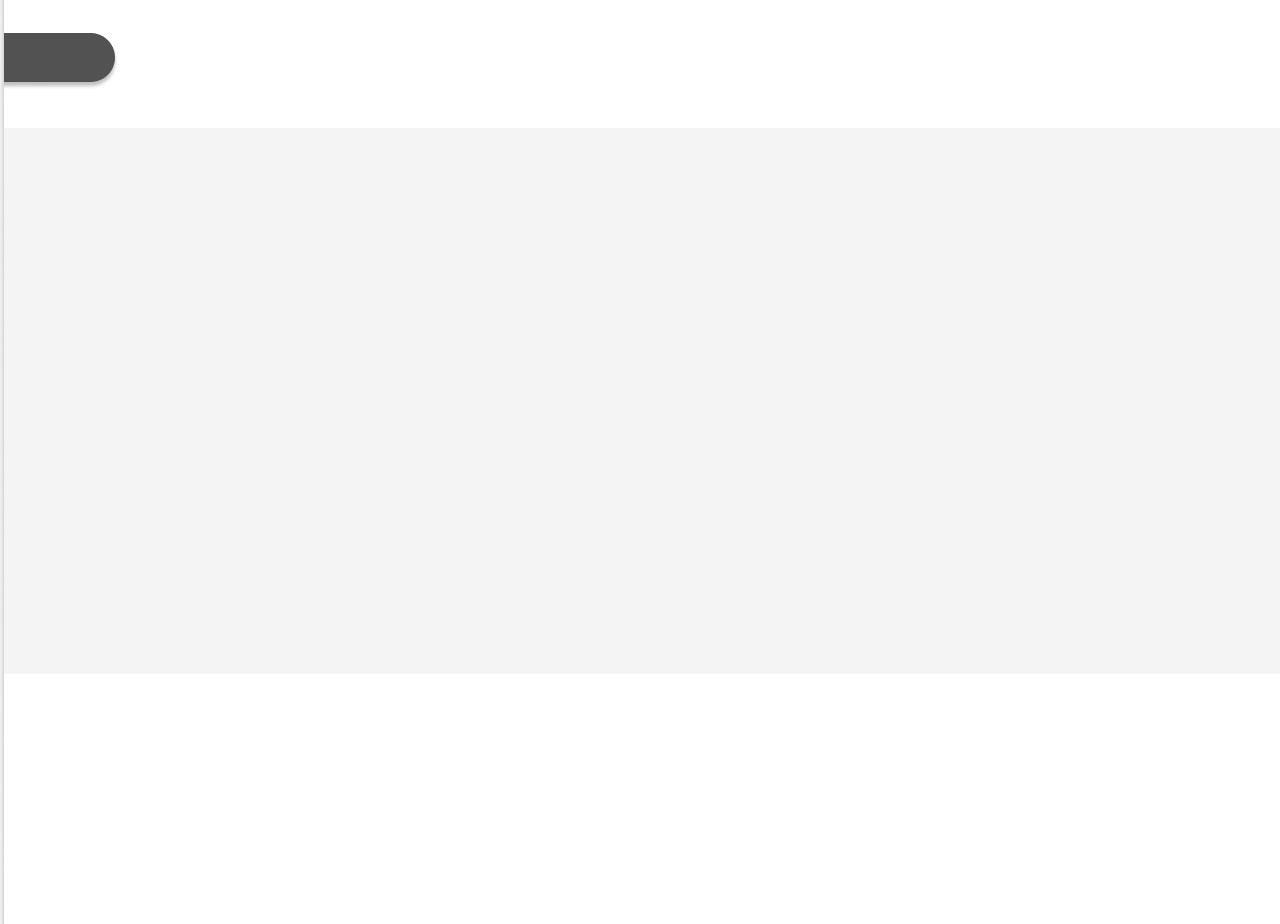
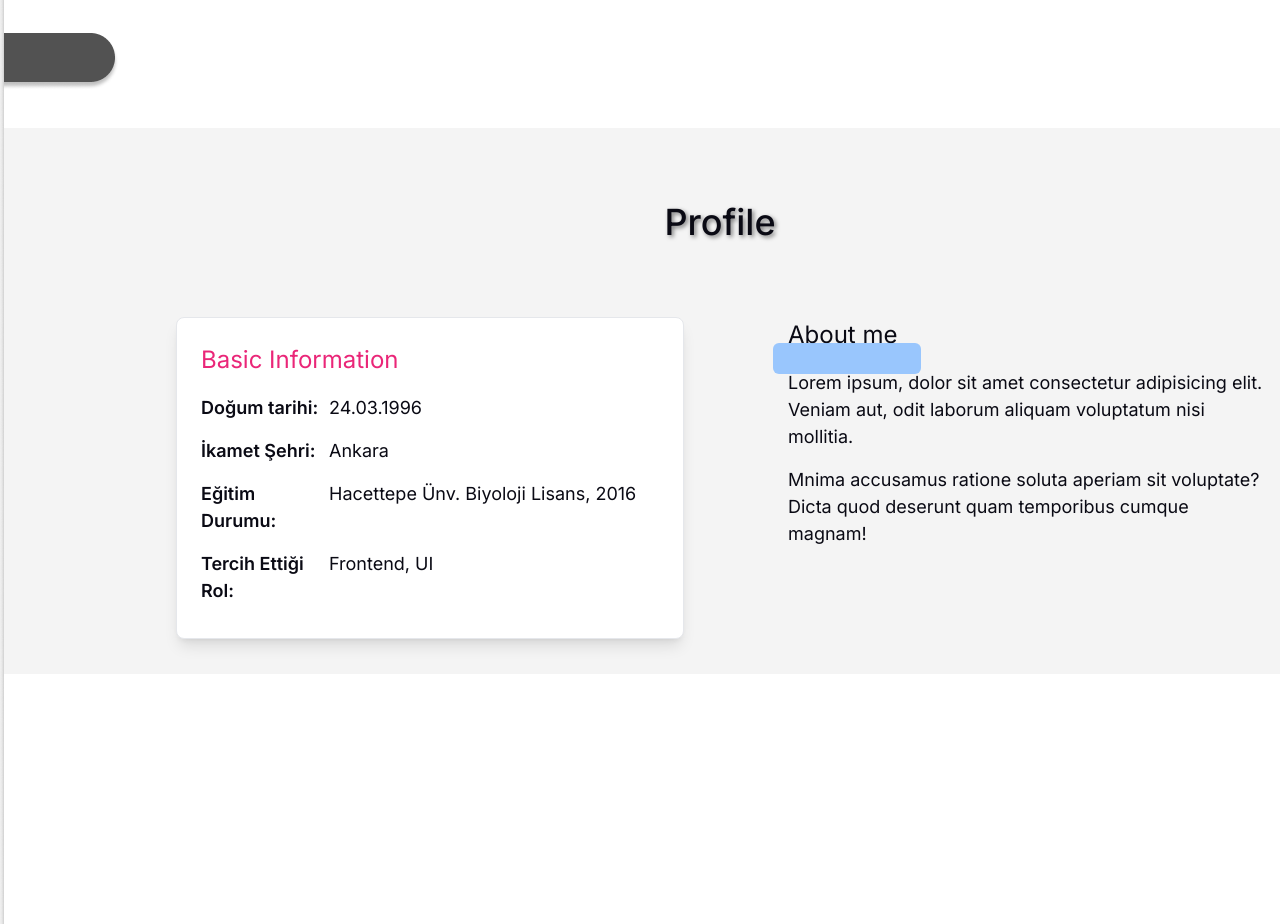
Before and after one commit to Bardsun0/FSWeb-Frontend-Challenge, a React (Vite) app: page / in a window 1280 px wide. Shown: the part 1100-2024 px from the top of the page. Built offline with nearby package versions, Linux system fonts and the light colour scheme.

Commit message:
Profile component added

```diff
--- a/src/App.jsx
+++ b/src/App.jsx
@@ -1,4 +1,5 @@
 import BGHero from "./components/BGHero";
+import Profile from "./components/Profile";
 import Skills from "./components/Skills";
 
 function App() {
@@ -6,6 +7,7 @@ function App() {
     <div className="App w-[1440px] h-[3094px] mx-auto drop-shadow-2xl">
       <BGHero />
       <Skills />
+      <Profile />
       {/* Diğer componentler buraya eklenecek */}
     </div>
   );
--- a/src/components/Profile.jsx
+++ b/src/components/Profile.jsx
@@ -1,9 +1,50 @@
-import React from 'react'
-
 function Profile() {
   return (
-    <div>Profile</div>
-  )
+    <div className="w-[1440px] h-[546px] font-inter text-custom-black px-[176px] py-[68px]">
+      <p className="text-[36px] text-shadow-custom font-medium mb-[68px] text-center">
+        Profile
+      </p>
+      <div className="flex justify-between space-x-8">
+        <div className="w-[508px] h-[322px] text-[18px] bg-white shadow-lg rounded-lg p-6 border border-gray-200">
+          <h2 className="text-[24px] text-custom-pink1 mb-4">
+            Basic Information
+          </h2>
+          <div className="space-y-4">
+            <div className="flex">
+              <span className="font-semibold w-32">Doğum tarihi:</span>
+              <span>24.03.1996</span>
+            </div>
+            <div className="flex">
+              <span className="font-semibold w-32">İkamet Şehri:</span>
+              <span>Ankara</span>
+            </div>
+            <div className="flex">
+              <span className="font-semibold w-32">Eğitim Durumu:</span>
+              <span>Hacettepe Ünv. Biyoloji Lisans, 2016</span>
+            </div>
+            <div className="flex">
+              <span className="font-semibold w-32">Tercih Ettiği Rol:</span>
+              <span>Frontend, UI</span>
+            </div>
+          </div>
+        </div>
+        <div className="w-[476px] h-[241px]">
+          <h2 className="text-[24px] mb-4">About me</h2>
+          <div className="relative mb-4">
+            <div className="absolute bottom-[-5px] left-[-15px] w-[148px] h-[31px] bg-custom-lightblue bg-opacity-80 rounded-md"></div>
+          </div>
+          <p className="text-[18px]">
+            Lorem ipsum, dolor sit amet consectetur adipisicing elit. Veniam
+            aut, odit laborum aliquam voluptatum nisi mollitia.
+          </p>
+          <p className="text-[18px] mt-4">
+            Mnima accusamus ratione soluta aperiam sit voluptate? Dicta quod
+            deserunt quam temporibus cumque magnam!
+          </p>
+        </div>
+      </div>
+    </div>
+  );
 }
 
-export default Profile
+export default Profile;
```
